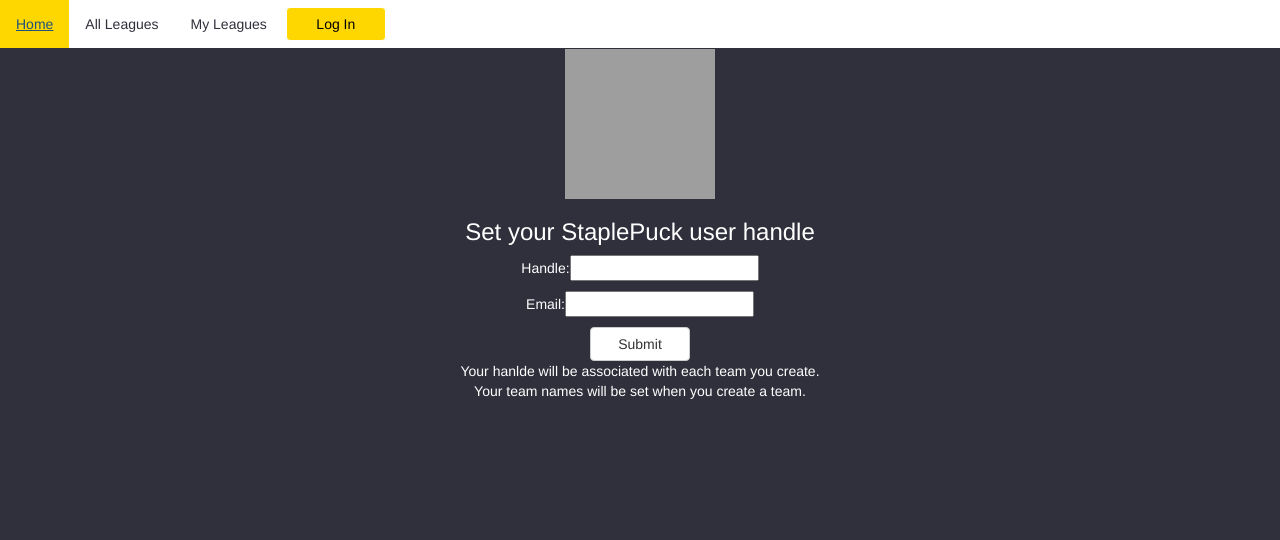
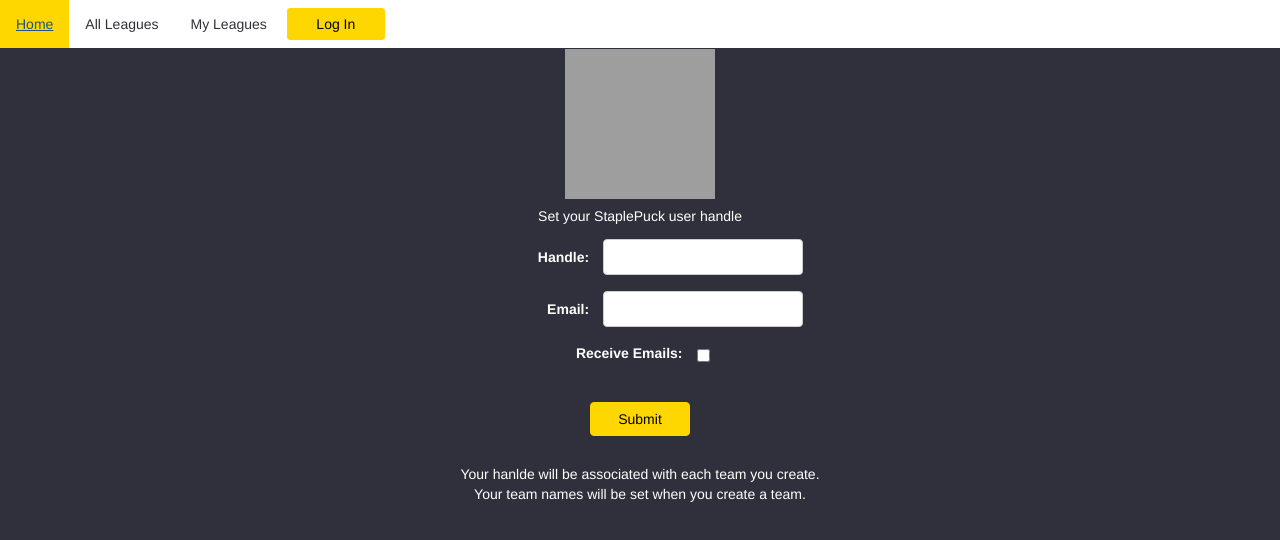
Before and after one commit to StaplePuck/StaplePuck.Frontend.Main.React, a React (Create React App) app: page /adduser in a window 1280 px wide. Shown: the top 540 px of the page. Built offline with nearby package versions, Linux system fonts and the light colour scheme; grey boxes are pictures that could not be loaded; what auth0-js would draw is missing.

Commit message:
Styled the form

```diff
--- a/src/Assets/css/UserProfile.css
+++ b/src/Assets/css/UserProfile.css
@@ -2,25 +2,65 @@
   text-align: center;
 }
 
-input {
-  color: #000;
-  margin-bottom: 10px;
+.userForm {
+  display: block;
 }
 
-.btn-primary:hover,
-.btn-primary:focus,
-.btn-primary:active,
-.btn-primary.active,
-.open > .dropdown-toggle.btn-primary {
+.userFormSet {
+  display: block;
+  -webkit-margin-start: 2px;
+  -webkit-margin-end: 2px;
+  -webkit-padding-before: 0.35em;
+  -webkit-padding-start: 0.75em;
+  -webkit-padding-end: 0.75em;
+  -webkit-padding-after: 0.625em;
+}
+
+.userFormGroup {
+  display: block;
+  margin: 0;
+  padding: 0.35em 0 0.75em;
+}
+
+.userFormGroup label {
+  text-align: right;
+  display: inline-block;
+  vertical-align: middle;
+  width: 8em;
+  margin: 0 1em 0 0;
+}
+
+form input[type="text"],
+input[type="Email"],
+input[type="Checkbox"] {
+  color: #000;
+  padding: 0.5em 0.6em;
+  display: inline-block;
+  border: 1px solid #ccc;
+  border-radius: 4px;
+  vertical-align: middle;
+  box-sizing: border-box;
+}
+
+.userFormErrorBlock {
+  color: red;
+}
+
+.btn-default {
+  background-color: gold;
+  border-color: gold;
+  color: #000;
+  margin: 2em;
+}
+
+.btn-default:hover,
+.btn-default:focus,
+.btn-default:active,
+.btn-default.active,
+.open > .dropdown-toggle.btn-default {
   background-color: #30303c;
   border-color: #fff;
   color: #fff;
-}
-
-.btn-primary:active:focus {
-  background-color: gold;
-  border-color: gold;
-  color: #000;
 }
 
 .btn:focus {
--- a/src/User/ModifyUser.js
+++ b/src/User/ModifyUser.js
@@ -2,7 +2,6 @@
 import { Button } from "react-bootstrap";
 import { Formik } from "formik";
 import * as Yup from "yup";
-import PropTypes from "prop-types";
 import { Mutation } from "react-apollo";
 import { AddUserQuery } from "./Queries/AddUserQuery";
 
@@ -17,7 +16,8 @@
     .required("Handle is Required"),
   email: Yup.string()
     .email("Invalid email address")
-    .required("Email is Required")
+    .required("Email is Required"),
+  receiveEmails: Yup.boolean()
 });
 
 const userAddWithSuccess = onUserAddSuccess => {
@@ -28,16 +28,15 @@
   <Mutation mutation={AddUserQuery}>
     {(updateUser, { loading, error, data }) => (
       <div className="userProfile">
+        <div className="userform">
           <img className="mainLogo" src={Logo} alt="Logo" />
-        <h3>Set your StaplePuck user handle</h3>
-
-        {/* {loading && null}
-        {error && null} */}
+          <h5>Set your StaplePuck user handle</h5>
           {data && data.updateUser && userAddWithSuccess(onUserAddSuccess)}
           <Formik
             initialValues={{
               handle: "",
-            email: ""
+              email: "",
+              receiveEmails: false
             }}
             validationSchema={ProfileShema}
             onSubmit={values => {
@@ -46,7 +45,8 @@
                 variables: {
                   user: {
                     email: values.email,
-                  name: values.handle
+                    name: values.handle,
+                    receiveEmails: values.receiveEmails
                   }
                 }
               });
@@ -60,7 +60,8 @@
               handleSubmit
             }) => (
               <form onSubmit={handleSubmit}>
-              <span>Handle:</span>
+                <div className="userFormGroup">
+                  <label>Handle:</label>
                   <input
                     type="Text"
                     name="handle"
@@ -69,10 +70,12 @@
                     value={values.handle}
                   />
                   {touched.handle && errors && errors.handle && (
-                <div className="user-submit-error-block">{errors.handle}</div>
+                    <div className="userFormErrorBlock">{errors.handle}</div>
                   )}
-              <br />
-              <span>Email:</span>
+                </div>
+
+                <div className="userFormGroup">
+                  <label>Email:</label>
                   <input
                     type="Email"
                     name="email"
@@ -81,8 +84,17 @@
                     value={values.email}
                   />
                   {touched.email && errors && errors.email && (
-                <div className="user-submit-error-block">{errors.email}</div>
+                    <div className="userFormErrorBlock">{errors.email}</div>
                   )}
+                </div>
+                <div className="userFormGroup">
+                  <label>Receive Emails:</label>
+                  <input
+                    type="Checkbox"
+                    name="receiveEmails"
+                    value={values.receiveEmails}
+                  />{" "}
+                </div>
 
                 <div className="user-submit-block">
                   <Button type="submit">Submit</Button>
@@ -96,6 +108,7 @@
             )}
           />
         </div>
+      </div>
     )}
   </Mutation>
 );
--- a/src/User/UserProfile.js
+++ b/src/User/UserProfile.js
@@ -14,15 +14,16 @@
       <div className="userProfile">
         <img className="mainLogo" src={Logo} alt="Logo" />
         <h1>Profile</h1>
-
         <Query query={GetProfileQuery}>
           {({ loading, error, data }) => {
             if (loading) return <div>Fetching Profile...</div>;
             if (error) return <div>Error Fetching Profile...</div>;
             //Redirect to the Add User form if no user is returned on login
             if (!data || !data.currentUser) {
+              console.log(data.currentUser);
               history.replace("/adduser");
             }
+            console.log(data.currentUser);
             history.replace("/adduser");
           }}
         </Query>
```
Lines whose indentation alone changed are shown as unchanged.
